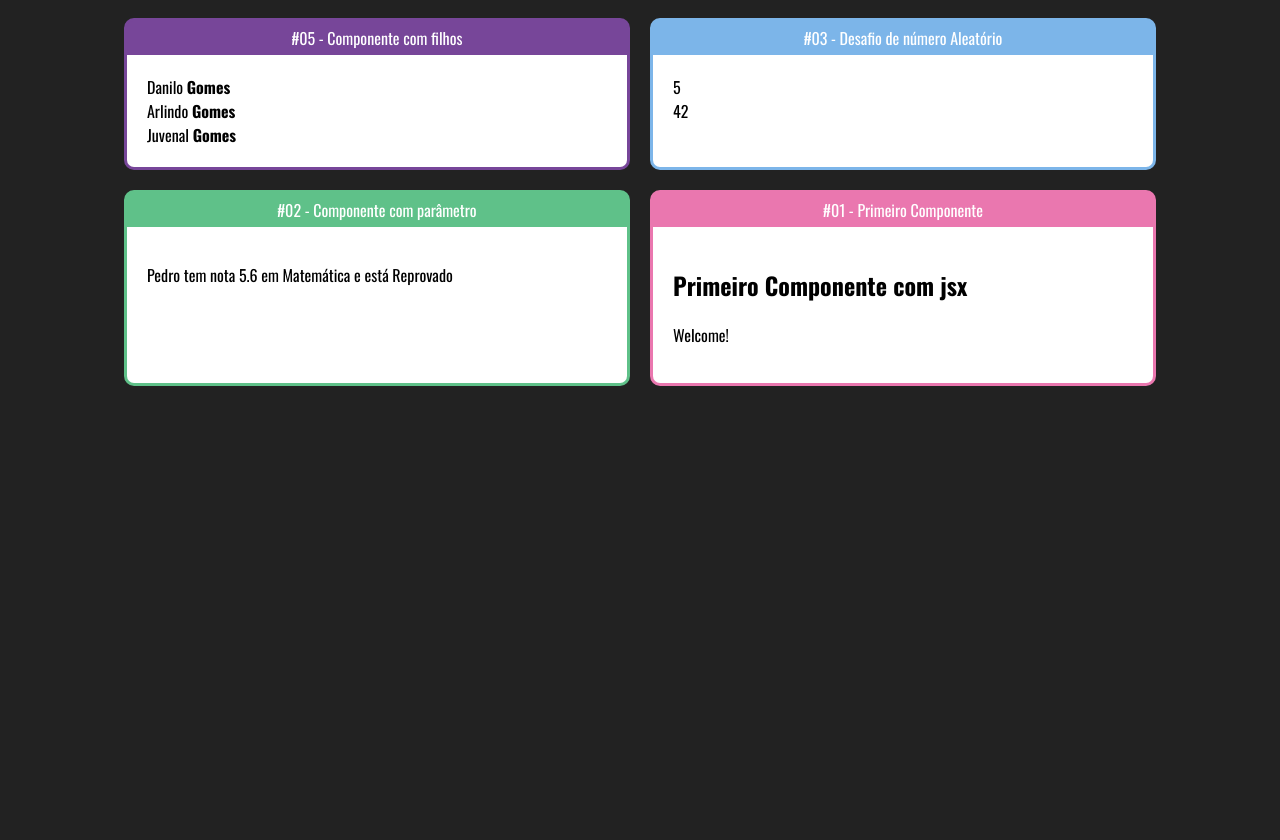
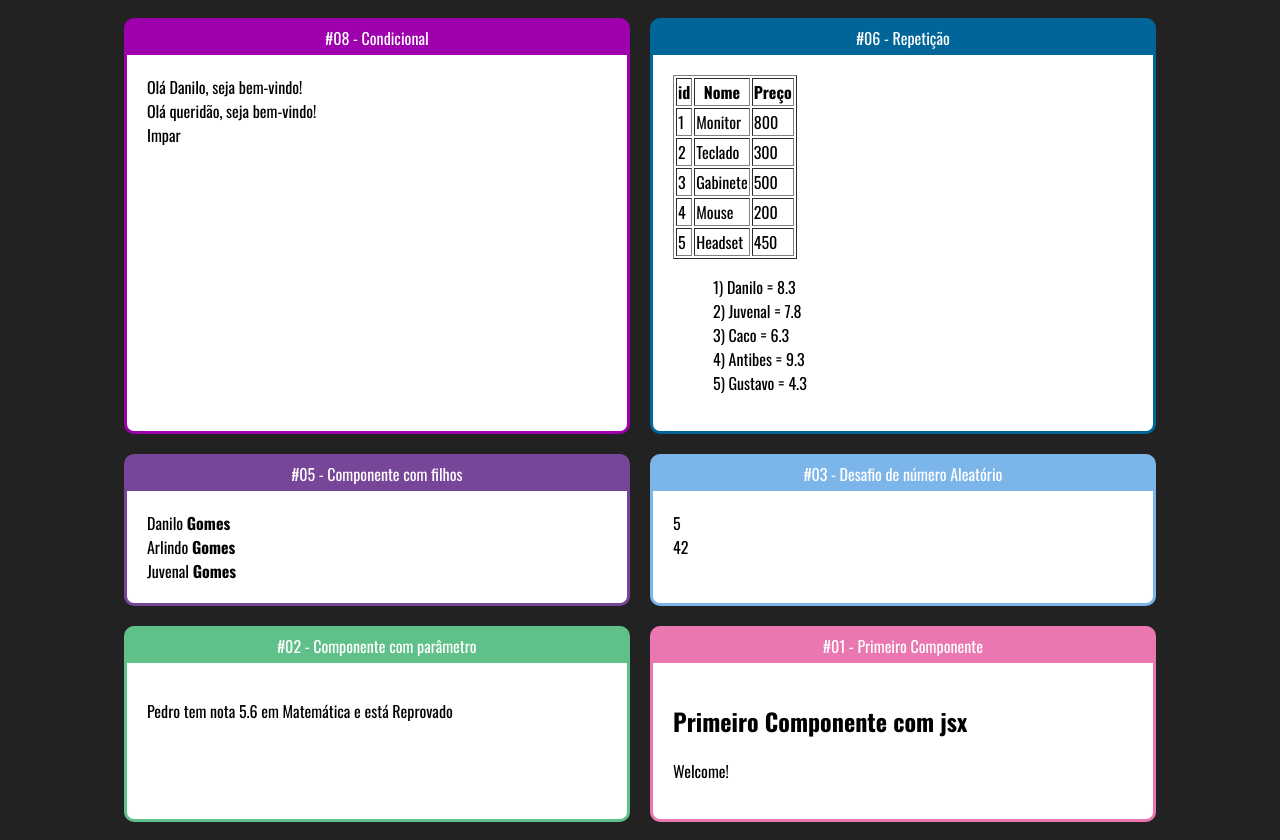
Before and after one commit to marquesdanilocarlos/fundamentos-react-cod3r, a React (Create React App) app: page / in a window 1280 px wide. Before the commit the page ends 800 px from the top, so only its background shows below. Built offline with nearby package versions, Linux system fonts and the light colour scheme.

Commit message:
Repeticoes e renderizacoes condicionais

```diff
--- a/src/App.jsx
+++ b/src/App.jsx
@@ -5,11 +5,26 @@ import { Card } from "./components/Layout/Card";
 import "./styles/App.css";
 import { Familia } from "./components/basicos/Familia";
 import { MembroFamilia } from "./components/basicos/MembroFamilia";
+import { ListaAlunos } from "./components/repeticao/ListaAlunos";
+import { TabelaProdutos } from "./components/repeticao/TabelaProdutos";
+import { ParOuImpar } from "./components/condicional/ParOuImpar";
+import { UsuarioInfo } from "./components/condicional/UsuarioInfo";
 
 export default function App() {
     return (
         <div className="App">
             <div className="cards">
+                <Card titulo="#08 - Condicional" color="#9e00ad">
+                    <UsuarioInfo usuario={{ nome: "Danilo" }} />
+                    <UsuarioInfo />
+                    <ParOuImpar numero={13} />
+                </Card>
+
+                <Card titulo="#06 - Repetição" color="#006699">
+                    <TabelaProdutos />
+                    <ListaAlunos />
+                </Card>
+
                 <Card titulo="#05 - Componente com filhos" color="#774699">
                     <Familia sobreNome="Gomes">
                         <MembroFamilia nome="Danilo"></MembroFamilia>
--- /dev/null
+++ b/src/alunos.js
@@ -0,0 +1,7 @@
+export const alunos = [
+    { id: 1, nome: "Danilo", nota: 8.3 },
+    { id: 2, nome: "Juvenal", nota: 7.8 },
+    { id: 3, nome: "Caco", nota: 6.3 },
+    { id: 4, nome: "Antibes", nota: 9.3 },
+    { id: 5, nome: "Gustavo", nota: 4.3 },
+];
--- /dev/null
+++ b/src/components/condicional/If.js
@@ -0,0 +1,7 @@
+export function If(props) {
+    if (props.test) {
+        return props.children;
+    } else {
+        return false;
+    }
+}
--- /dev/null
+++ b/src/components/condicional/ParOuImpar.jsx
@@ -0,0 +1,7 @@
+export function ParOuImpar(props) {
+    return (
+        <div>
+            {props.numero % 2 === 0 ? <span>Par</span> : <span>Impar</span>}
+        </div>
+    );
+}
--- /dev/null
+++ b/src/components/condicional/UsuarioInfo.jsx
@@ -0,0 +1,16 @@
+import { If } from "./If";
+
+export function UsuarioInfo(props) {
+    const usuario = props.usuario || {};
+    return (
+        <div>
+            <If test={usuario && usuario.nome}>
+                <span>Olá {usuario.nome}, seja bem-vindo!</span>
+            </If>
+
+            <If test={!usuario || !usuario.nome}>
+                <span>Olá queridão, seja bem-vindo!</span>
+            </If>
+        </div>
+    );
+}
--- /dev/null
+++ b/src/components/repeticao/ListaAlunos.jsx
@@ -0,0 +1,11 @@
+import { alunos } from "../../alunos";
+
+export function ListaAlunos() {
+    const listaAlunos = alunos.map((aluno) => (
+        <li key={aluno.id}>
+            {aluno.id}) {aluno.nome} = {aluno.nota}
+        </li>
+    ));
+
+    return <ul style={{ listStyle: "none" }}>{listaAlunos}</ul>;
+}
--- /dev/null
+++ b/src/components/repeticao/TabelaProdutos.jsx
@@ -0,0 +1,21 @@
+import { produtos } from "../../produtos";
+export function TabelaProdutos() {
+    return (
+        <table border="1">
+            <thead>
+                <th>id</th>
+                <th>Nome</th>
+                <th>Preço</th>
+            </thead>
+            <tbody>
+                {produtos.map((produto) => (
+                    <tr key={produto.id}>
+                        <td>{produto.id}</td>
+                        <td>{produto.nome}</td>
+                        <td>{produto.preco}</td>
+                    </tr>
+                ))}
+            </tbody>
+        </table>
+    );
+}
--- /dev/null
+++ b/src/produtos.js
@@ -0,0 +1,7 @@
+export const produtos = [
+    { id: 1, nome: "Monitor", preco: 800 },
+    { id: 2, nome: "Teclado", preco: 300 },
+    { id: 3, nome: "Gabinete", preco: 500 },
+    { id: 4, nome: "Mouse", preco: 200 },
+    { id: 5, nome: "Headset", preco: 450 },
+];
```
